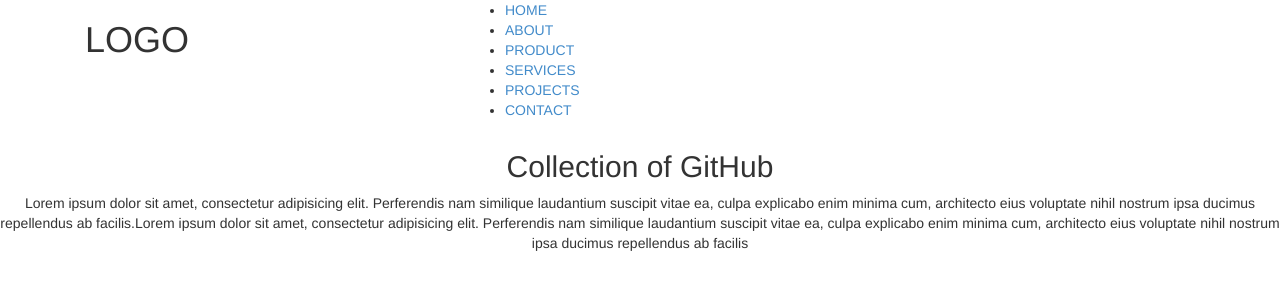
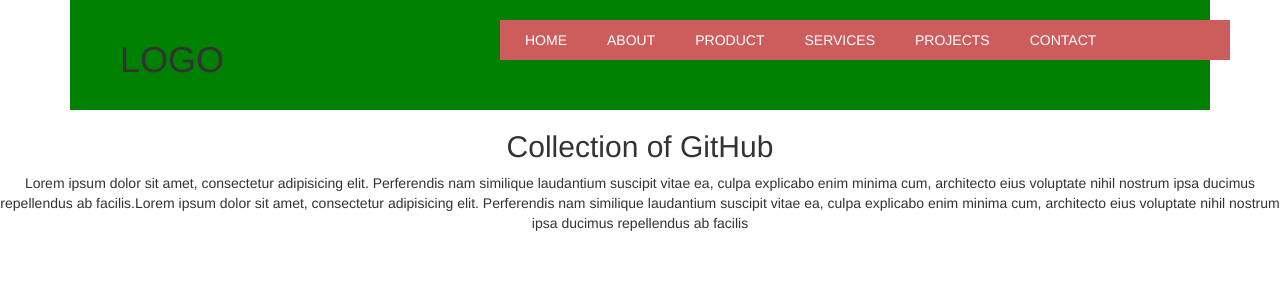
Before and after one commit to widikin/Web-Project-Products, a plain HTML site: page index.html in a window 1280 px wide. Drawn offline with nearby package versions, Linux system fonts and the light colour scheme.

Commit message:
Second commitement Header Section Creation

```diff
--- a/css/css.css
+++ b/css/css.css
@@ -1,5 +1,34 @@
+/*HEADER SECTION
+=======================================*/
+.main-header {
+    padding: 20px;
+    background:green;
+}
 .main-banner {
     height: 400px;
     widows: 100%;
     text-align: center;
 }
+
+.main-nav {
+    background-color: indianred;
+    padding: 5px;
+    color: #fff;
+}
+.main-nav li{
+    float: left;
+    padding: 5px 20px;
+    list-style: none;
+}
+.main-nav li a{
+    color: inherit;
+
+
+}
+/*UTILITIES
+=======================================*/
+.clearfix::after {
+     content: "";
+  display: table;
+  clear: both;
+}
--- a/index.html
+++ b/index.html
@@ -13,6 +13,7 @@
 </head>
 
 <body>
+   <section class="container">
     <header class="main-header">
         <div class="container">
         <section class="col-lg-4">
@@ -21,7 +22,7 @@
             </div>
         </section>
         <section class="col-lg-8">
-            <ul class="main-nav">
+            <ul class="main-nav clearfix">
                 <li><a href="#">HOME</a></li>
                 <li><a href="#">ABOUT</a></li>
                 <li><a href="#">PRODUCT</a></li>
@@ -32,6 +33,7 @@
         </section>
     </div>
     </header>
+    </section>
 <!--/Header-->
 <section class="main-banner">
     <h2 class="title">Collection of GitHub</h2>
```
